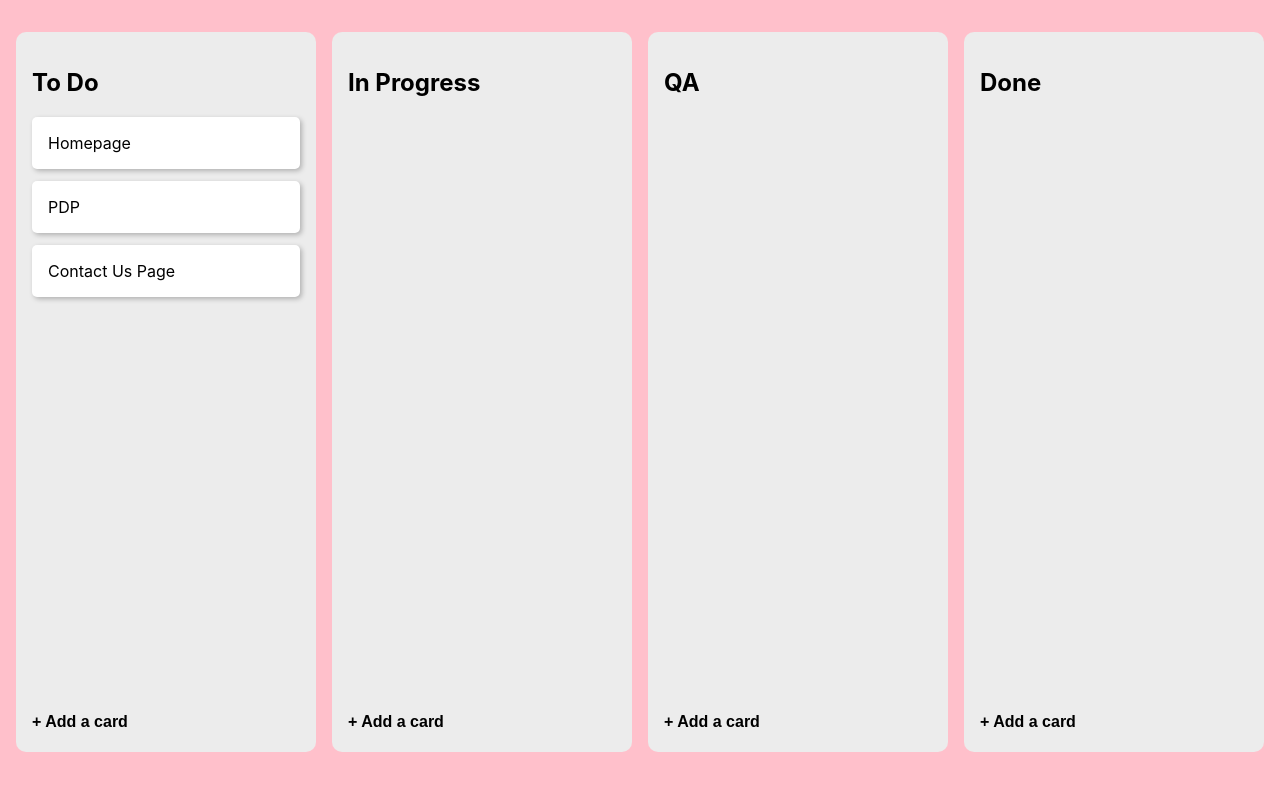
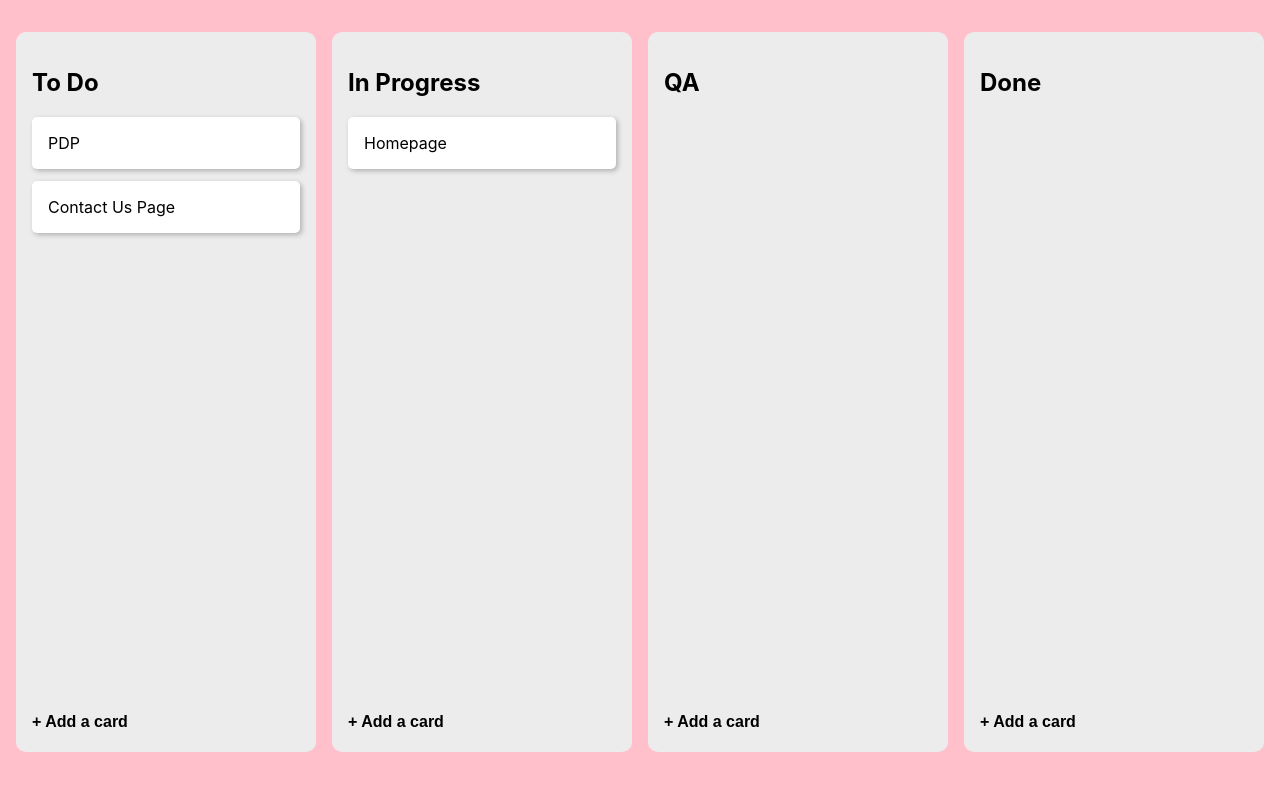
Before and after one commit to elizabethlemk/trello-clone, a React (Create React App) app: page / in a window 1280 px wide. Shown: the top 790 px of the page. Built offline with nearby package versions, Linux system fonts and the light colour scheme.

Commit message:
added comments

```diff
--- a/src/App.js
+++ b/src/App.js
@@ -10,11 +10,7 @@ const App = () => {
             title: "To Do",
             name: "backlog",
             tickets: [
-                {
-                    id: 0,
-                    name: "Homepage",
-                    status: "backlog"
-                },
+
                 {
                     id: 1,
                     name: "PDP",
@@ -30,7 +26,11 @@ const App = () => {
         {
             title: "In Progress",
             name: "pending",
-            tickets: []
+            tickets: [{
+                id: 0,
+                name: "Homepage",
+                status: "pending"
+            },]
         },
         {
             title: "QA",
@@ -49,6 +49,8 @@ const App = () => {
     const dragOverItem = useRef();
 
     // Functions
+
+    // Currently the drag and drop doesnt work on mobile. When these functions are finished, it should support it.
     const handleDragStart = (e, name, index) => {
         draggingItem.current = index
         e.dataTransfer.setData("id", name)
@@ -66,10 +68,11 @@ const App = () => {
         e.preventDefault();
     }
 
+    // the CRUD functions need to filter out the selected ticket, change the status of the ticket, and reinsert into the proper column object
     const handleDrop = (e, status) => {
         let id = e.dataTransfer.getData("id")
         let idx;
-        let ticket;
+        let current_ticket;
         let columns_copy = columns
 
         let select_column = columns.find((item, index) => {
@@ -80,7 +83,7 @@ const App = () => {
         })
         columns.forEach(item => item.tickets.find(ticket => {
             if (ticket.name === id) {
-                debugger
+                return ticket
             }
         }))
 
```
